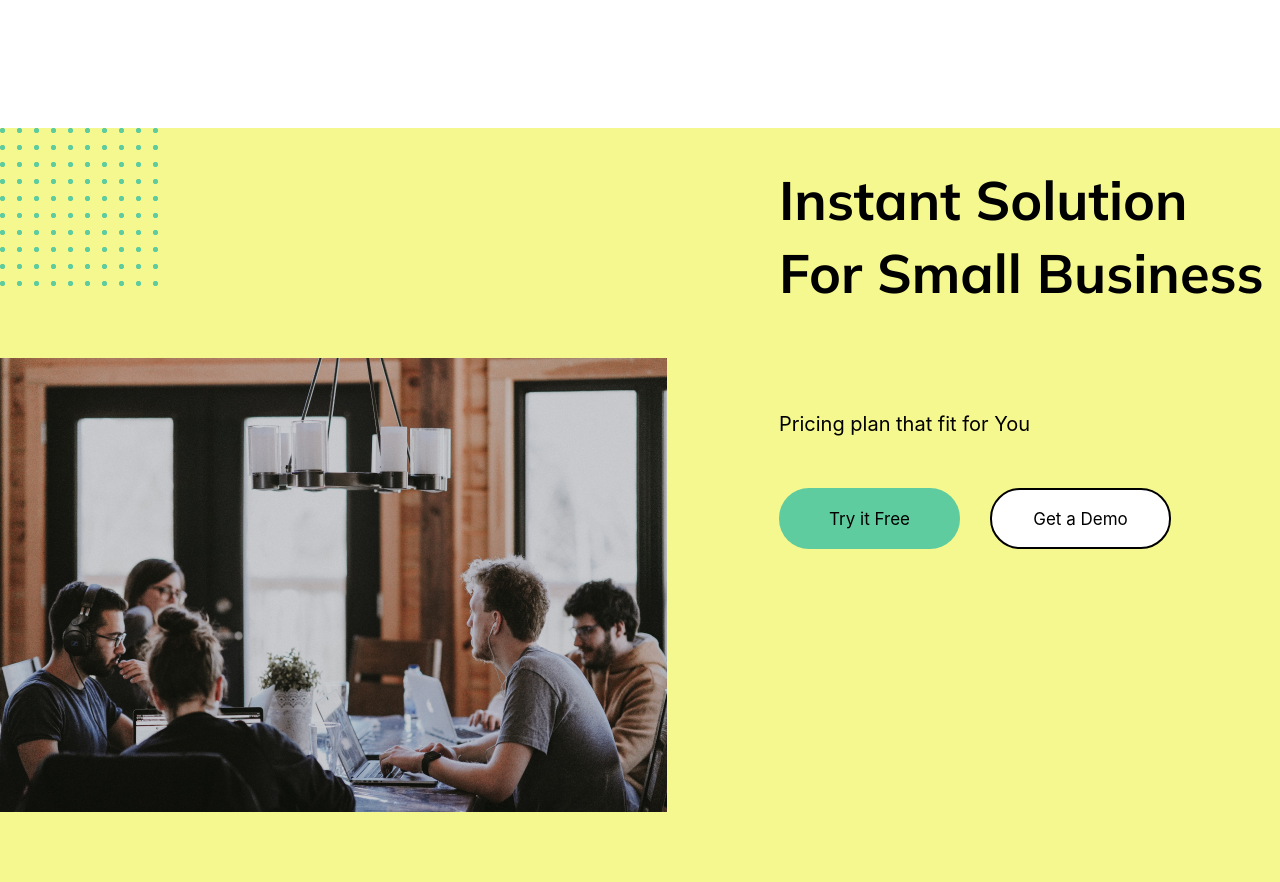
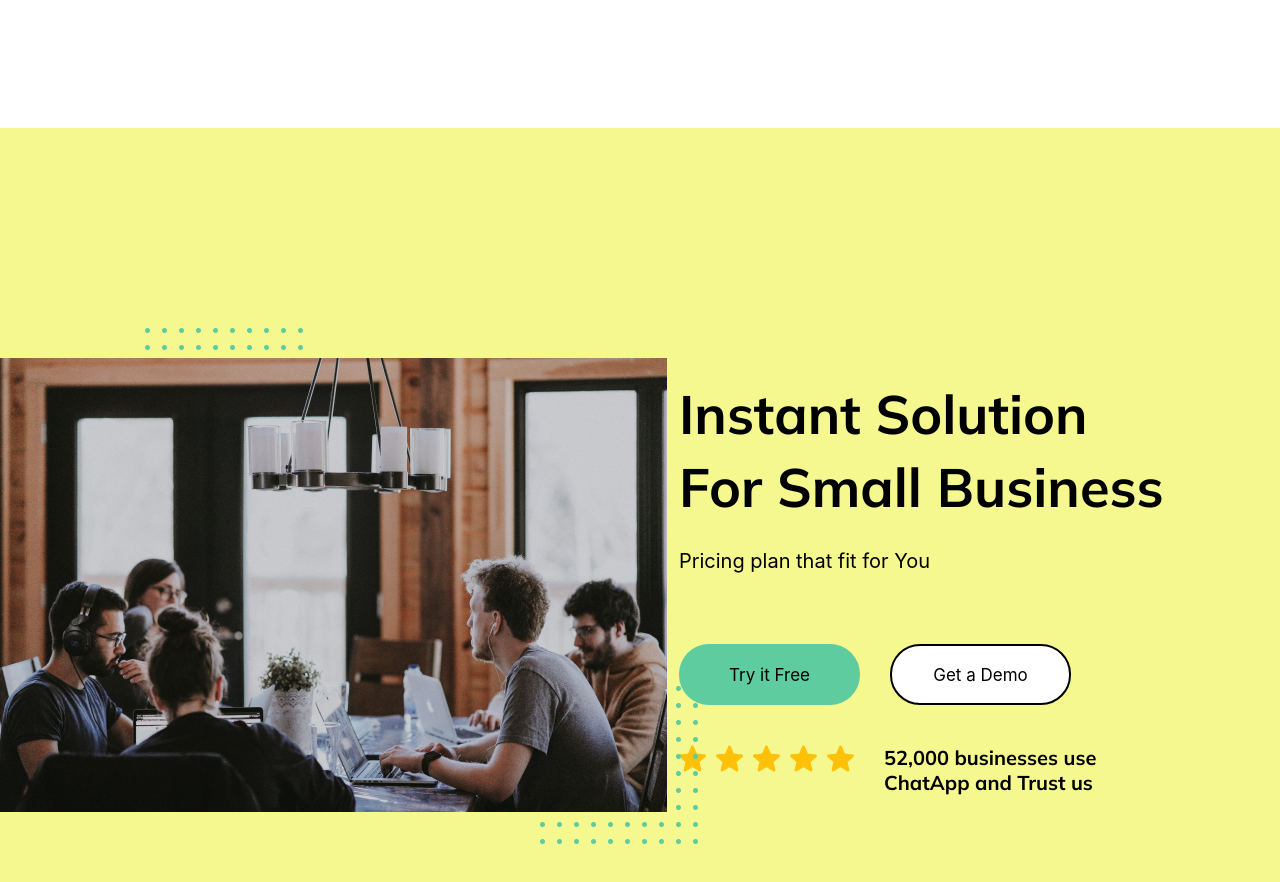
Before and after one commit to MOHDNEHALKHAN/ChatApp, a plain HTML site: page index.html in a window 1280 px wide. Shown: the part 2060-2942 px from the top of the page. Drawn offline with Linux system fonts and the light colour scheme.

Commit message:
Styling in CTA div and completed the work of CTA div

```diff
--- a/index.html
+++ b/index.html
@@ -54,11 +54,14 @@
     </div>
     <div class="heading2">
       <h1 id="CTA-head">Instant Solution For Small Business</h1>
-      <p>Pricing plan that fit for You</p>
-      <div class="hero-button">
+      <p id="CTA-para">Pricing plan that fit for You</p>
+      <div class="CTA-button">
       <button id="btn2">Try it Free</button>
       <button id="btn3">Get a Demo</button>
       </div>
+      <div class="CTA-rating">
+        <img class="star-img"  src="./Assests/Images/Star-Img.png" alt="">
+        <p id="para-rating">52,000 businesses  use ChatApp and Trust us</p></div>
     </div>
   </div>
    </div>
--- a/style.css
+++ b/style.css
@@ -176,7 +176,7 @@ line-height: 88px; /* 440% */
 .background-img2{
   position: absolute;
   right: 190px;
-  top: 1780px;
+  top: 1775px;
 }
 .foreward-img{
   position: relative;
@@ -193,14 +193,14 @@ background:#F5F88E;
   flex-direction: column;
 }
 .bg-img1{
-  position: absolute;
-  /* left: 145px;
-  top: 200px; */
+  position: relative;
+  left: 145px;
+  top: 200px;
 }
 .bg-img2{
-  position: absolute;
-  /* top: 559px;
-  left: 380px; */
+  position: relative;
+  top: 400px;
+  left: 540px;
 }
 
 .fr-img{
@@ -225,4 +225,36 @@ font-size: 54px;
 font-style: normal;
 font-weight: 400;
 line-height: 73px; /* 135.185% */
+margin-top: 250px;
+margin-right: 100px;
+margin-bottom: 0px;
 }
+
+#CTA-para{
+  margin: 0;
+  line-height: 15px;
+}
+.CTA-button{
+  display: flex;
+  gap: 30px;
+  margin-top: 75px;
+}
+.CTA-rating{
+  display: flex;
+  gap: 30px;
+  margin-top: 40px;
+
+}
+#para-rating{
+  width: 238px;
+  color: #000;
+font-family: Mulish;
+font-size: 20px;
+font-style: normal;
+font-weight: 400;
+line-height: normal;
+}
+.star-img{
+  height: 27px;
+  width: 175px;
+}
```
